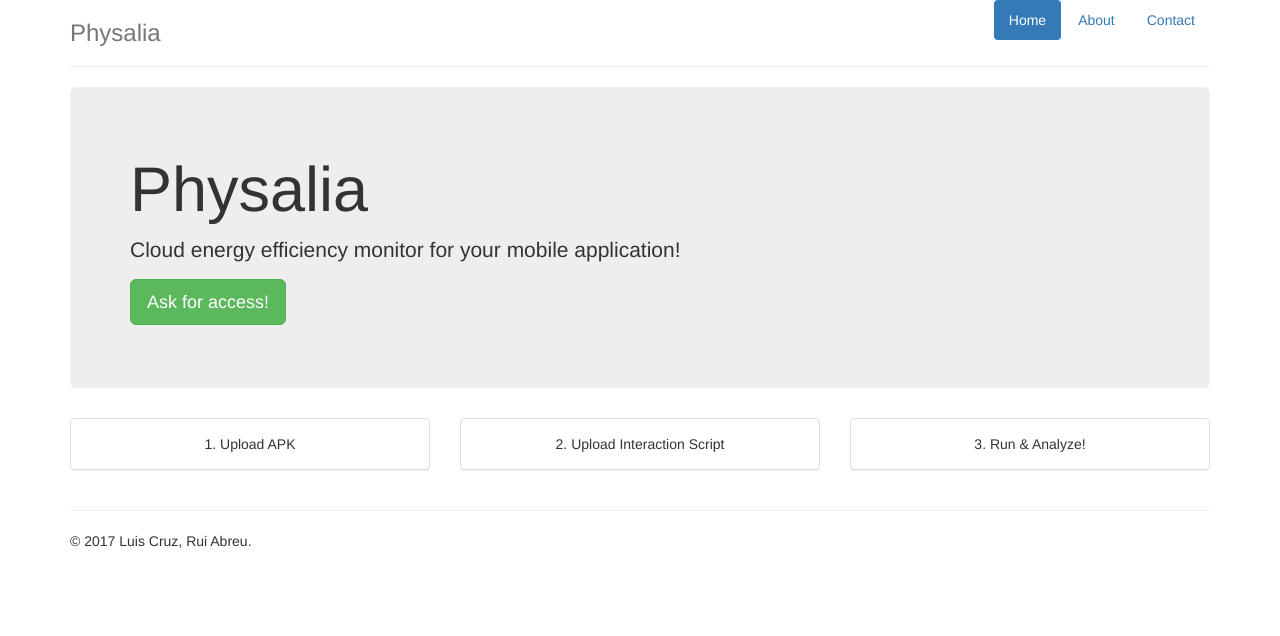
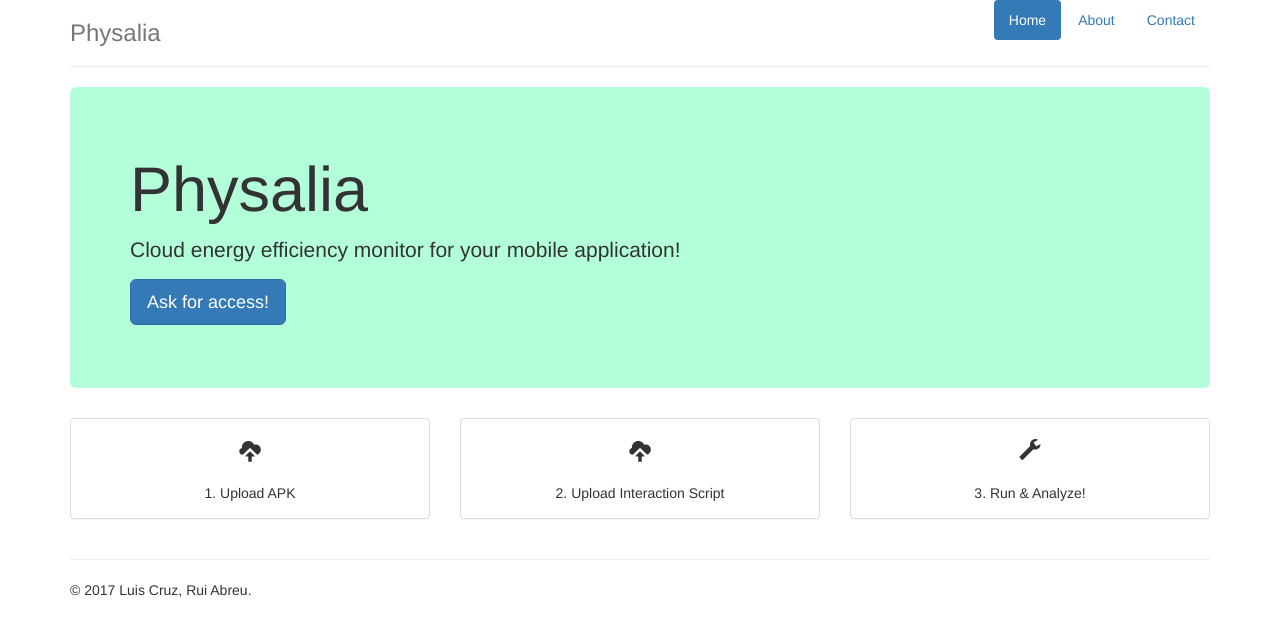
Before and after one commit to TQRG/physalia-saas, a plain HTML site: page index.html in a window 1280 px wide. Drawn offline with nearby package versions, Linux system fonts and the light colour scheme.

Commit message:
style fixes

```diff
--- /dev/null
+++ b/app.css
@@ -0,0 +1,4 @@
+.jumbotron{
+    background-color: #bfd9bf;
+    background-color: #b3ffda;
+}
--- a/index.html
+++ b/index.html
@@ -9,6 +9,7 @@
       integrity="sha384-BVYiiSIFeK1dGmJRAkycuHAHRg32OmUcww7on3RYdg4Va+PmSTsz/K68vbdEjh4u"
       crossorigin="anonymous"
     >
+    <link rel="stylesheet" href="app.css" type="text/css">
   </head>
   <body>
     <div id='app' class='container'>
@@ -26,12 +27,14 @@
       <div class="jumbotron">
         <h1>Physalia</h1>
         <p class="lead">Cloud energy efficiency monitor for your mobile application!</p>
-        <p><a class="btn btn-lg btn-success" href="mailto:luiscruz@fe.up.pt?Subject=Physalia%20-%20I%20want%20to%20use%20it!" role="button">Ask for access!</a></p>
+        <p><a class="btn btn-lg btn-primary" href="mailto:luiscruz@fe.up.pt?Subject=Physalia%20-%20I%20want%20to%20use%20it!" role="button">Ask for access!</a></p>
       </div>
       <div class='row'>
         <div class='col-xs-4'>
           <div class="panel panel-default">
             <div class="panel-body text-center">
+              <span class="lead glyphicon glyphicon-cloud-upload" aria-hidden="true"></span>
+              <br/>
               1. Upload APK
             </div>
           </div>
@@ -39,6 +42,8 @@
         <div class='col-xs-4'>
           <div class="panel panel-default">
             <div class="panel-body text-center text-large">
+              <span class="lead glyphicon glyphicon-cloud-upload" aria-hidden="true"></span>
+              <br/>
               2. Upload Interaction Script
             </div>
           </div>
@@ -46,6 +51,8 @@
         <div class='col-xs-4'>
           <div class="panel panel-default">
             <div class="panel-body text-center">
+              <span class="lead glyphicon glyphicon-wrench" aria-hidden="true"></span>
+              <br/>
               3. Run &amp; Analyze!
             </div>
           </div>
```
